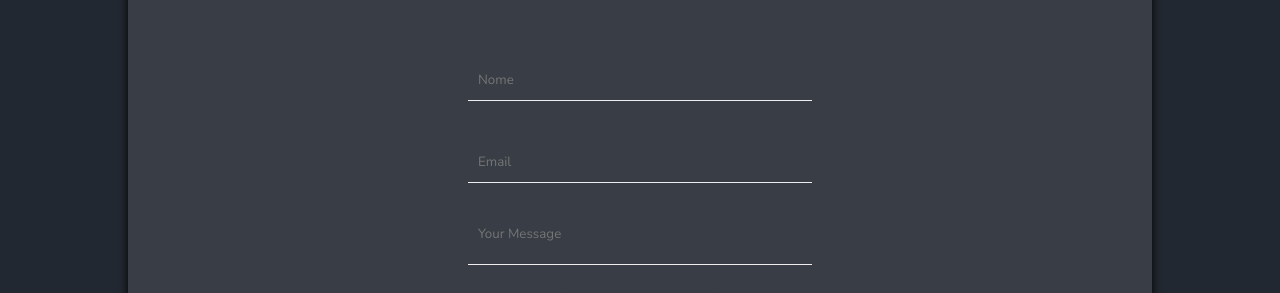
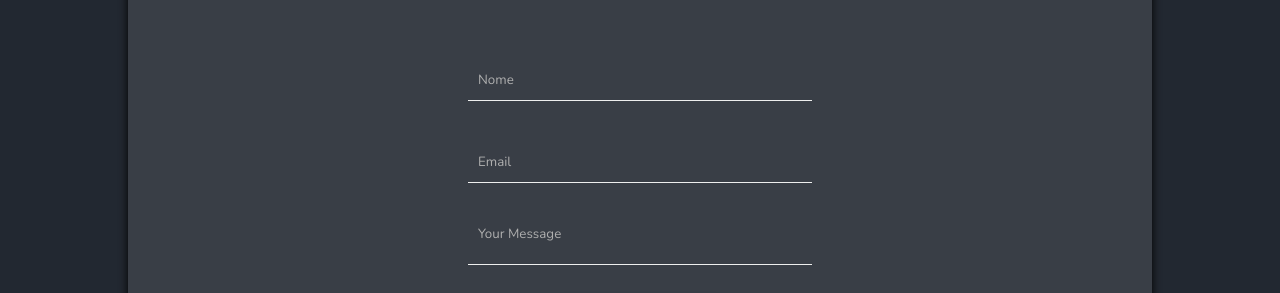
Before and after one commit to FelipeLosano/portfolio-react, a React (Vite) app: page / in a window 1280 px wide. Shown: the part 2202-2495 px from the top of the page. Built offline with nearby package versions, Linux system fonts and the light colour scheme.

Commit message:
ajuste no input

```diff
--- a/src/components/Contact/index.module.css
+++ b/src/components/Contact/index.module.css
@@ -49,6 +49,10 @@
 	outline: none;
 }
 
+.inptStyle::placeholder {
+	color: #afafaf;
+}
+
 .btn {
 	color: white;
 	background-color: transparent;
```
